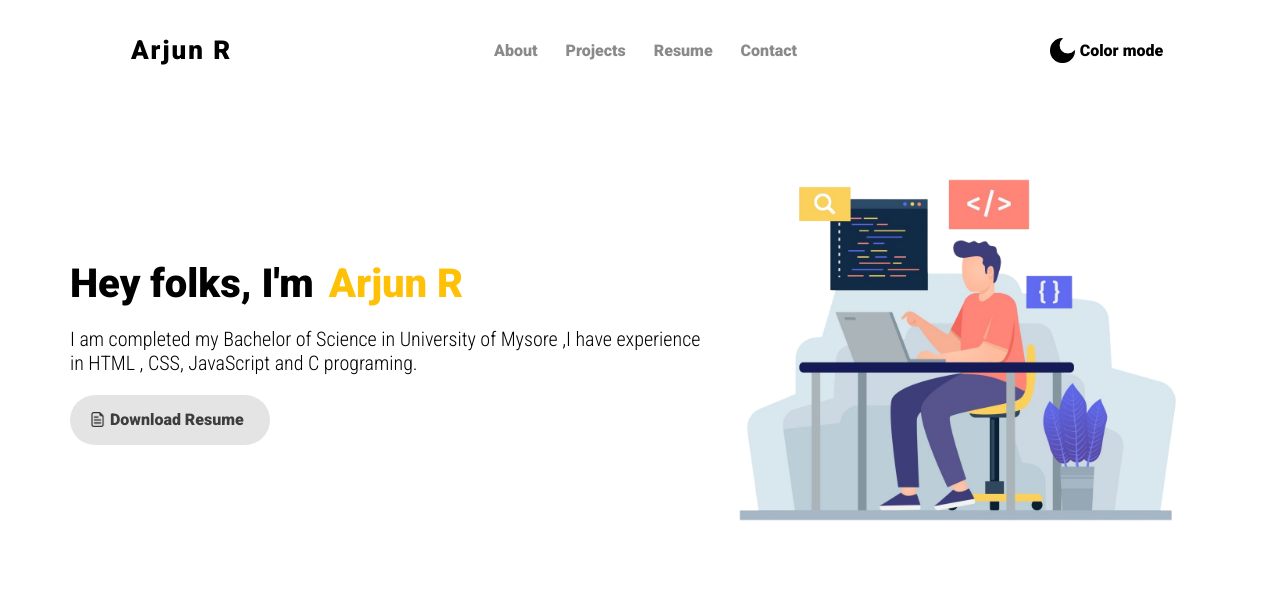
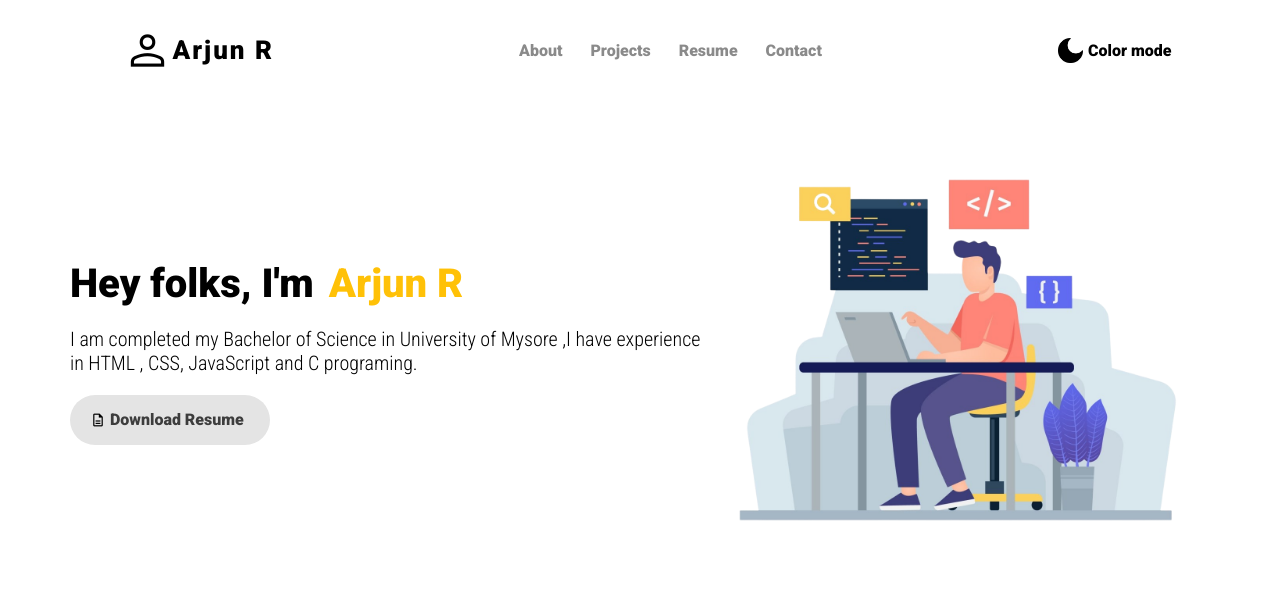
Before and after one commit to Arjunr7019/myPortfolio, a plain HTML site: page index.html in a window 1280 px wide. Drawn offline with nearby package versions, Linux system fonts and the light colour scheme.

Commit message:
Update index.html

```diff
--- a/index.html
+++ b/index.html
@@ -5,6 +5,7 @@
     <meta http-equiv="X-UA-Compatible" content="IE=edge">
     <meta name="viewport" content="width=device-width, initial-scale=1.0">
     <title>Arjun R</title>
+    <link rel="stylesheet" href="https://fonts.googleapis.com/css2?family=Material+Symbols+Outlined:opsz,wght,FILL,GRAD@48,600,0,0" />
     <link rel="stylesheet" href="css/style.css">
 </head>
 <body>
@@ -12,9 +13,12 @@
         <nav>
             <div class="logo">
                 <a id="userIcon" class="txt-ur" href="">
-                    <i id="changeUr" class="img-ur">
-                    <!-- <img src="img/profile-icon-png-899.png" alt=""> -->
-                    </i>
+                    <!-- <i id="changeUr" class="img-ur">
+                    <img src="img/profile-icon-png-899.png" alt="">
+                    </i> -->
+                    <span id="changeUr" class="material-symbols-outlined">
+                        person
+                    </span>
                     Arjun R
                 </a>
             </div>
@@ -52,7 +56,10 @@
                     </a>
                 </div>
                 <div id="cvMain" class="cv">
-                    <img id="cvImage" class="cv-img" src="img/document-icon.png" alt="">
+                    <span id="cvImage" class="material-symbols-outlined">
+                        description
+                    </span>
+                    <!-- <img id="cvImage" class="cv-img" src="img/document-icon.png" alt=""> -->
                     <a id="cvText" class="dw-cv" href="#">Download Resume</a>
                 </div>
             </div>
```
